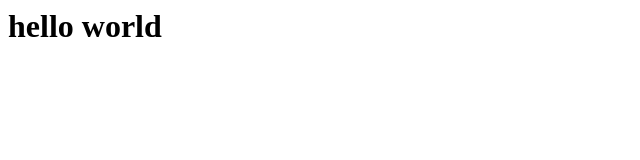
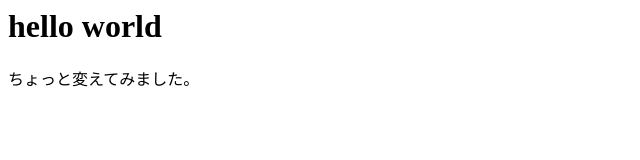
Before and after one commit to mabuchi-momo/test01, a plain HTML site: page index.html in a window 1280 px wide. Shown: the whole page, without its empty margins (0-640 px from the left). Drawn offline with Linux system fonts and the light colour scheme.

Commit message:
ファイルを修正しました

```diff
--- a/index.html
+++ b/index.html
@@ -1,2 +1,5 @@
 
 <h1>hello world</h1>
+
+
+<p>ちょっと変えてみました。</p>
```
